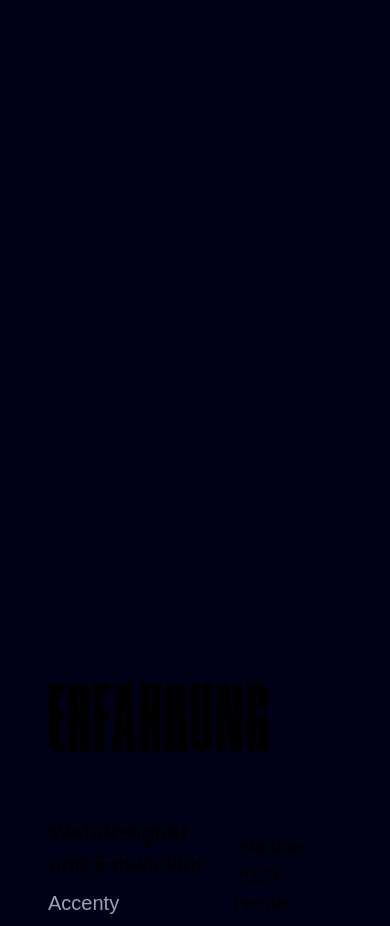
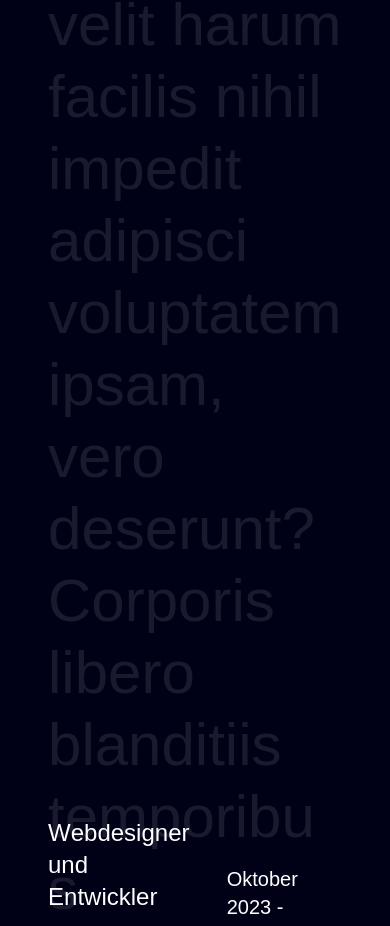
Before and after one commit to PrinceShay/portfolio, a Next.js app: page /profil in a window 390 px wide. Shown: the part 4453-5379 px from the top of the page. Built offline with nearby package versions, Linux system fonts and the light colour scheme.

Commit message:
added white text

```diff
--- a/src/app/(pages)/profil/page.tsx
+++ b/src/app/(pages)/profil/page.tsx
@@ -12,6 +12,8 @@ function Page() {
   const [isSplit, setSplit] = useState(false);
 
   const ScrollText = useRef<HTMLParagraphElement>(null);
+  const ImageRef = useRef<HTMLImageElement>(null);
+
   const ScrollTextContainer = useRef<HTMLDivElement>(null);
 
   useEffect(() => {
@@ -63,7 +65,10 @@ function Page() {
           elit. Cum eum dolore error ex perspiciatis aperiam, suscipit corrupti,
           debitis eius numquam enim.
         </p>
-        <div className="bg-primary-500 col-start-6 col-end-13 h-screen mt-32 rounded-xl overflow-hidden">
+        <div
+          ref={ImageRef}
+          className="bg-primary-500 col-start-6 col-end-13 h-screen mt-32 rounded-xl overflow-hidden"
+        >
           <img
             src="/assets/images/_MG_4682-cutout-bg-with-light-web.jpg"
             alt="Jannis Röstel"
@@ -77,7 +82,7 @@ function Page() {
           <p className="text-xl uppercase mb-8 tracking-wider split">
             Was gibts noch zu sagen
           </p>
-          <p ref={ScrollText} className="text-5xl split">
+          <p ref={ScrollText} className="text-6xl split leading-[120%]">
             Lorem ipsum dolor sit amet consectetur adipisicing elit. Mollitia
             corrupti velit harum facilis nihil impedit adipisci voluptatem
             ipsam, vero deserunt? Corporis libero blanditiis temporibus impedit
--- a/src/app/components/Profile/CV.tsx
+++ b/src/app/components/Profile/CV.tsx
@@ -1,10 +1,52 @@
-import React from "react";
+"use client";
+import React, { useEffect, useRef, useState } from "react";
+import gsap from "gsap";
+import { useGSAP } from "@gsap/react";
+import { ScrollTrigger } from "gsap/ScrollTrigger";
+import SplitType from "split-type";
 import JobItem from "./JobItem";
 
 function CV() {
+  const HeadingRef = useRef<HTMLHeadingElement>(null);
+
+  const [isSplit, setSplit] = useState(false);
+
+  useEffect(() => {
+    if (HeadingRef.current) {
+      new SplitType(HeadingRef.current, { types: "chars" });
+    }
+
+    setSplit(true);
+  }, []);
+
+  useGSAP(() => {
+    if (isSplit && HeadingRef.current) {
+      gsap.from(HeadingRef.current.querySelectorAll(".char"), {
+        yPercent: 30,
+        opacity: 0,
+        rotateX: 80,
+        stagger: 0.05,
+        rotate: 5,
+        duration: 1.4,
+        scrollTrigger: {
+          trigger: HeadingRef.current,
+          start: "top 80%",
+          scrub: true,
+          end: "top 10%",
+        },
+        ease: "back.out(2)",
+      });
+    }
+  }, [isSplit]);
+
   return (
     <div className="col-start-1 col-end-13 md:col-end-8 xl:col-end-6">
-      <h2 className="Section_Headline small mb-12">Erfahrung</h2>
+      <h2
+        ref={HeadingRef}
+        className="Section_Headline small mb-12 TextTransform"
+      >
+        Erfahrung
+      </h2>
       <ul>
         <JobItem
           jobTitle="Webdesigner und Entwickler"
--- a/src/app/components/Profile/JobItem.tsx
+++ b/src/app/components/Profile/JobItem.tsx
@@ -1,4 +1,10 @@
-import React from "react";
+import React, { useEffect, useRef, useState } from "react";
+import gsap from "gsap";
+import { useGSAP } from "@gsap/react";
+import { ScrollTrigger } from "gsap/ScrollTrigger";
+import SplitType from "split-type";
+
+gsap.registerPlugin(ScrollTrigger);
 
 interface JobItemProps {
   jobTitle: string;
@@ -7,13 +13,109 @@ interface JobItemProps {
 }
 
 const JobItem: React.FC<JobItemProps> = ({ jobTitle, company, JobDate }) => {
+  const ItemRef = useRef<HTMLLIElement>(null);
+  const Line = useRef<HTMLDivElement>(null);
+  const companyRef = useRef<HTMLHeadingElement>(null);
+  const jobTitleRef = useRef<HTMLHeadingElement>(null);
+  const JobDateRef = useRef<HTMLParagraphElement>(null);
+
+  const [isSplit, setSplit] = useState(false);
+
+  useEffect(() => {
+    if (jobTitleRef.current) {
+      new SplitType(jobTitleRef.current, { types: "lines,words,chars" });
+    }
+    if (companyRef.current) {
+      new SplitType(companyRef.current, { types: "lines,words,chars" });
+    }
+    if (JobDateRef.current) {
+      new SplitType(JobDateRef.current, { types: "lines,words,chars" });
+    }
+
+    setSplit(true);
+  }, []);
+
+  useGSAP(() => {
+    if (
+      isSplit &&
+      jobTitleRef.current &&
+      companyRef.current &&
+      Line.current &&
+      JobDateRef.current
+    ) {
+      let ItemTL = gsap.timeline({
+        scrollTrigger: {
+          trigger: ItemRef.current,
+          start: "top 80%",
+        },
+      });
+
+      ItemTL.from(jobTitleRef.current.querySelectorAll(".char"), {
+        yPercent: 50,
+        opacity: 0,
+        stagger: 0.01,
+        duration: 0.9,
+        rotateX: 45,
+        ease: "power4.out",
+      });
+
+      ItemTL.from(
+        companyRef.current.querySelectorAll(".char"),
+        {
+          yPercent: 50,
+          opacity: 0,
+          stagger: 0.01,
+          duration: 0.9,
+          rotateX: 45,
+          ease: "power4.out",
+        },
+        "<25%"
+      );
+
+      ItemTL.from(
+        Line.current,
+        {
+          width: 0,
+          duration: 0.9,
+          ease: "power4.out",
+        },
+        "<25%"
+      );
+
+      ItemTL.from(
+        JobDateRef.current.querySelectorAll(".char"),
+        {
+          yPercent: 50,
+          opacity: 0,
+          stagger: 0.01,
+          duration: 0.9,
+          rotateX: 45,
+          ease: "power4.out",
+        },
+        "<"
+      );
+    }
+  }, [isSplit]);
+
   return (
-    <li className="mb-8 border-b-[1px] pb-4 flex gap-4 justify-between items-end">
-      <div className="flex flex-col">
-        <p className="text-2xl mb-2">{jobTitle}</p>
-        <p className="text-xl text-gray-400">{company}</p>
+    <li ref={ItemRef} className="mb-8">
+      <div className="flex gap-4 justify-between items-end pb-8">
+        <div className="flex flex-col">
+          <h3 ref={jobTitleRef} className="text-2xl mb-2 split TextTransform">
+            {jobTitle}
+          </h3>
+          <h4
+            ref={companyRef}
+            className="text-xl text-gray-400 split TextTransform"
+          >
+            {company}
+          </h4>
+        </div>
+        <p ref={JobDateRef} className="text-xl">
+          {JobDate}
+        </p>
       </div>
-      <p className="text-xl">{JobDate}</p>
+      <div ref={Line} className="h-[1px] bg-gray-200 w-full"></div>
     </li>
   );
 };
--- a/src/app/components/shared/Navbar/Navbar.tsx
+++ b/src/app/components/shared/Navbar/Navbar.tsx
@@ -16,14 +16,19 @@ function Navbar() {
     setShowMenu(!showMenu);
   };
 
+  useGSAP(() => {
+    var tl = gsap.timeline({});
+    tl.from(NavContainer.current, { width: 0, y: -50 });
+  }, {});
+
   return (
     <>
       <MobileMenu />
-      <div
-        ref={NavContainer}
-        className=" z-50 fixed hidden md:block md:top-8 px-12 xl:px-48 w-full "
-      >
-        <nav className="hidden max-w-5xl mx-auto md:grid xl:grid-cols-3 bg-primary-900 bg-opacity-50 backdrop-blur-md rounded-full p-2">
+      <div className=" z-50 fixed hidden md:block md:top-8 px-12 xl:px-48 w-full ">
+        <nav
+          ref={NavContainer}
+          className="hidden max-w-5xl mx-auto md:grid xl:grid-cols-3 bg-primary-900 bg-opacity-50 backdrop-blur-md rounded-full p-2"
+        >
           <ProfileNav />
           <ul className=" text-xl col-start-2 justify-self-center flex gap-1  items-center">
             <NavLink url="/projekte" title="Projekte" />
--- a/src/app/layout.tsx
+++ b/src/app/layout.tsx
@@ -52,7 +52,7 @@ export default function RootLayout({
     <html className={`${Humane.variable} `} lang="de">
       <SmoothScroll />
 
-      <body className="bg-darkBlue-500">
+      <body className="bg-darkBlue-500 text-white">
         <Noise />
         <Grain />
         <Navbar />
```
